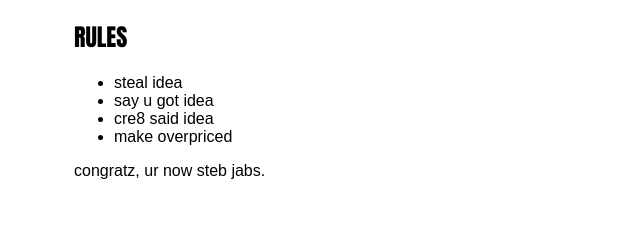
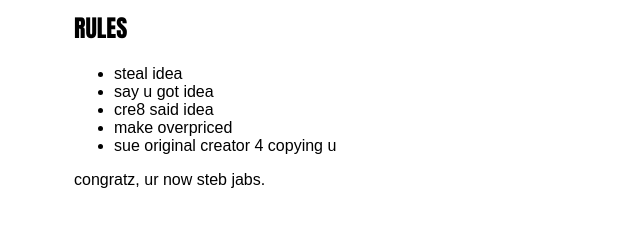
Before and after one commit to GeekyGamer14/the-next-steve-jobs, a plain HTML site: page index.html in a window 1280 px wide. Shown: the part 358-584 px from the top of the page, without its empty margins (316-956 px from the left). Drawn offline with Linux system fonts and the light colour scheme.

Commit message:
add 2 list huehuehue

```diff
--- a/index.html
+++ b/index.html
@@ -13,6 +13,7 @@
 			<li>say u got idea</li>
 			<li>cre8 said idea</li>
 			<li>make overpriced</li>
+			<li>sue original creator 4 copying u</li>
 		</ul>
 		congratz, ur now steb jabs.
 	</div>
```
